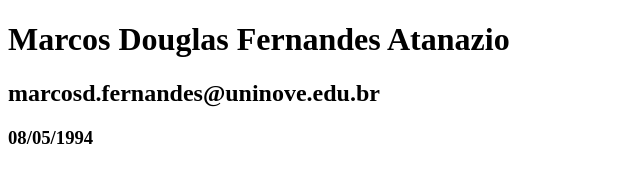
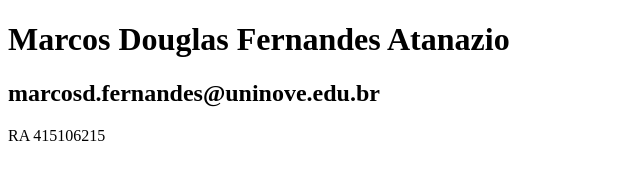
Before and after one commit to atanazio0/ProjetoNovo, a plain HTML site: page Menu.html in a window 1280 px wide. Shown: the full height of the page, 0-640 px from the left. Drawn offline with Linux system fonts and the light colour scheme.

Commit message:
prj03
alterada a prj01

```diff
--- a/Menu.html
+++ b/Menu.html
@@ -7,6 +7,6 @@
 <body>
 <h1>Marcos Douglas Fernandes Atanazio</h1>
 <h2>marcosd.fernandes@uninove.edu.br</h2>
-<h3>08/05/1994</h3>
+RA 415106215
 </body>
 </html>
```
